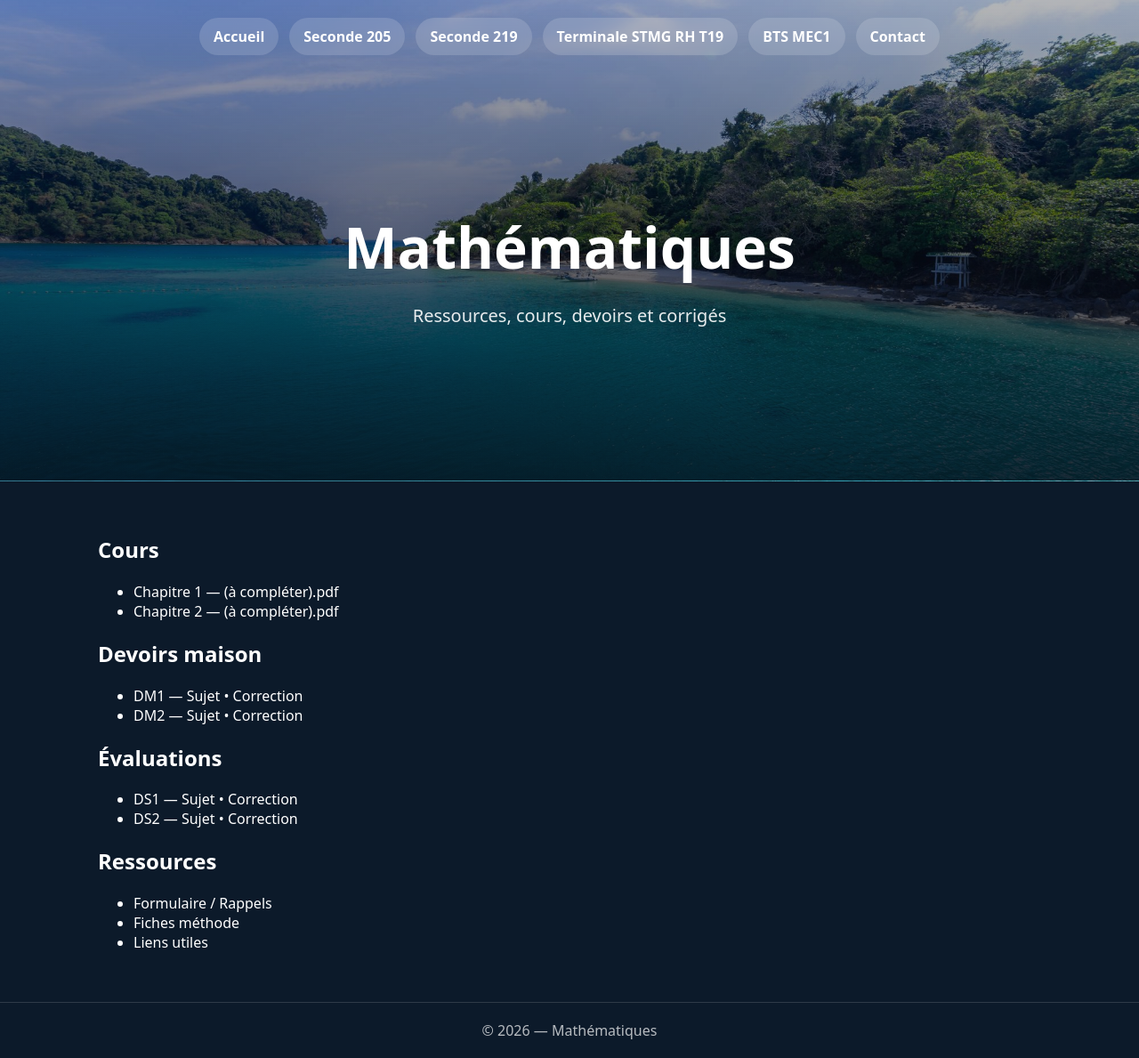
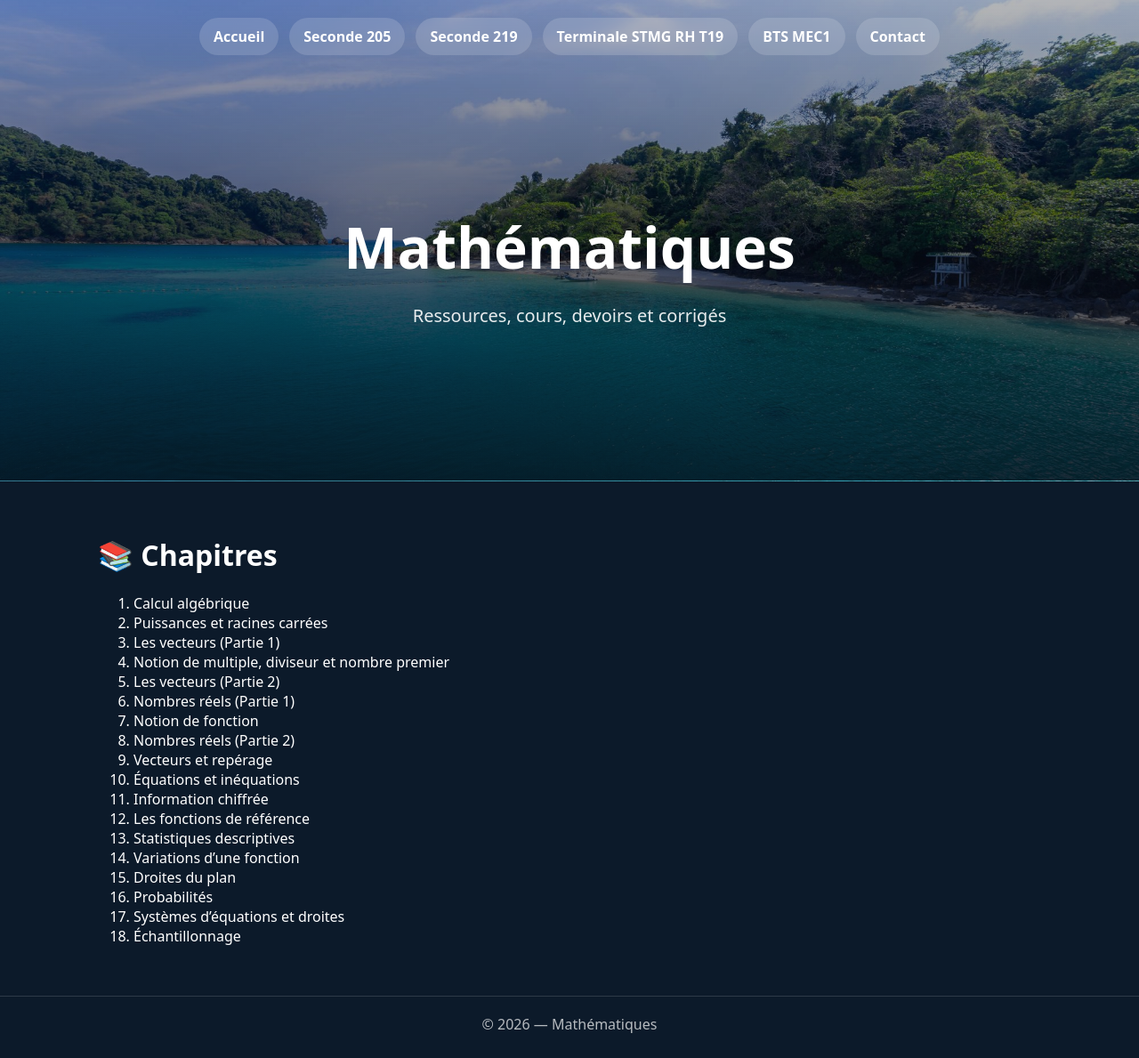
Before and after one commit to rudasingwaibrahim/rudasingwaibrahim.github.io, a Jekyll site: the page built from classes/seconde219.md, in a window 1280 px wide. Shown: the whole page at 89% size. Built offline with Jekyll 4.4.1, drawn with Linux system fonts in a browser that asks for light colours; our own code applies the rules of GitHub Pages for plain Markdown files.

Commit message:
Update seconde219.md

```diff
--- a/classes/seconde219.md
+++ b/classes/seconde219.md
@@ -2,22 +2,26 @@
 title: Seconde 219
 permalink: /classes/seconde219/
 hero_title: "Seconde 219"
-hero_subtitle: "Cours • Devoirs • Évaluations • Ressources"
+hero_subtitle: "Activités • Cours • QCM • Exercices • Devoirs • Corrigés"
 ---
 
-## Cours
-- [Chapitre 1 — (à compléter).pdf](#)
-- [Chapitre 2 — (à compléter).pdf](#)
+# 📚 Chapitres
 
-## Devoirs maison
-- [DM1 — Sujet](#) • [Correction](#)
-- [DM2 — Sujet](#) • [Correction](#)
-
-## Évaluations
-- [DS1 — Sujet](#) • [Correction](#)
-- [DS2 — Sujet](#) • [Correction](#)
-
-## Ressources
-- [Formulaire / Rappels](#)
-- [Fiches méthode](#)
-- [Liens utiles](#)
+1. [Calcul algébrique](/classes/seconde219/chapitre1/)
+2. [Puissances et racines carrées](/classes/seconde219/chapitre2/)
+3. [Les vecteurs (Partie 1)](/classes/seconde219/chapitre3/)
+4. [Notion de multiple, diviseur et nombre premier](/classes/seconde219/chapitre4/)
+5. [Les vecteurs (Partie 2)](/classes/seconde219/chapitre5/)
+6. [Nombres réels (Partie 1)](/classes/seconde219/chapitre6/)
+7. [Notion de fonction](/classes/seconde219/chapitre7/)
+8. [Nombres réels (Partie 2)](/classes/seconde219/chapitre8/)
+9. [Vecteurs et repérage](/classes/seconde219/chapitre9/)
+10. [Équations et inéquations](/classes/seconde219/chapitre10/)
+11. [Information chiffrée](/classes/seconde219/chapitre11/)
+12. [Les fonctions de référence](/classes/seconde219/chapitre12/)
+13. [Statistiques descriptives](/classes/seconde219/chapitre13/)
+14. [Variations d'une fonction](/classes/seconde219/chapitre14/)
+15. [Droites du plan](/classes/seconde219/chapitre15/)
+16. [Probabilités](/classes/seconde219/chapitre16/)
+17. [Systèmes d'équations et droites](/classes/seconde219/chapitre17/)
+18. [Échantillonnage](/classes/seconde219/chapitre18/)
```
